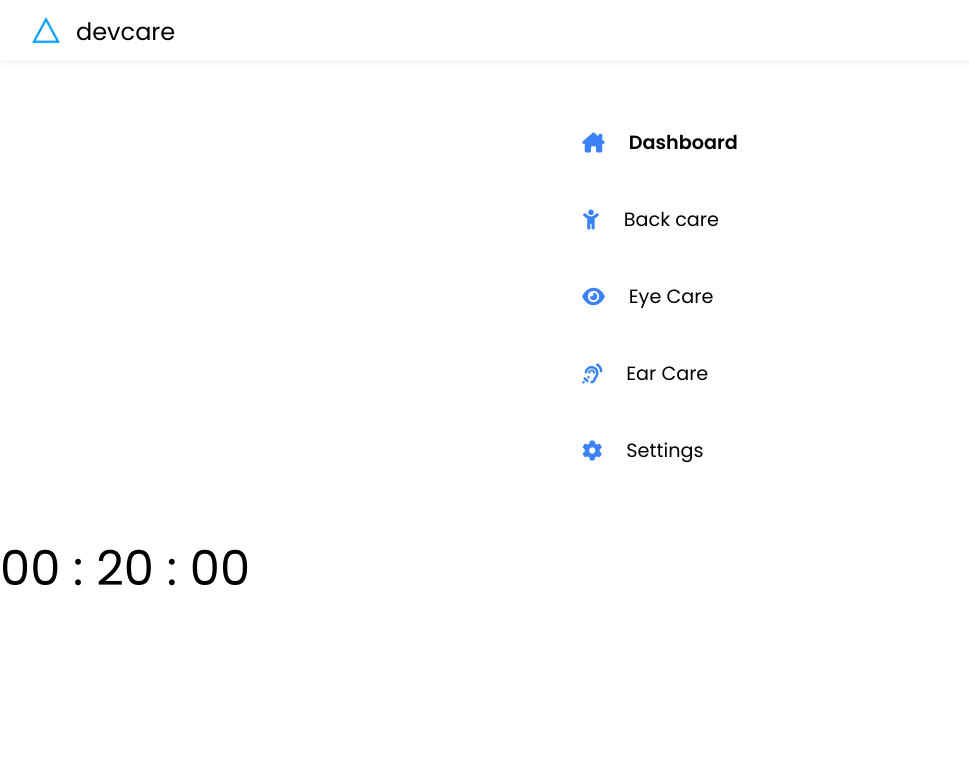
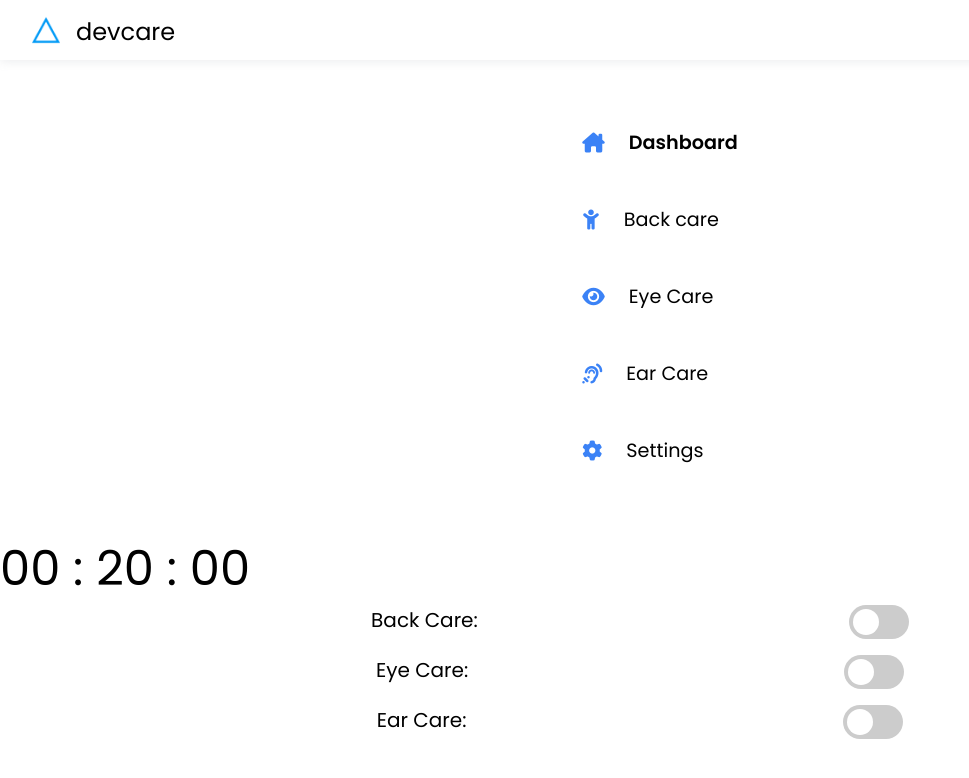
Before and after one commit to siddhigate/dev-care-app, a React (Create React App) app: page / in a window 1280 px wide. Shown: the top 778 px of the page, without its empty margins (0-969 px from the left). Built offline with nearby package versions, Linux system fonts and the light colour scheme.

Commit message:
style: toggle inputs

```diff
--- a/src/App.js
+++ b/src/App.js
@@ -1,6 +1,7 @@
 import Nav from "./components/core/Nav";
 import Sidebar from "./components/core/Sidebar";
 import TimerClock from "./components/core/TimerClock";
+import Toggles from "./components/core/Toggles";
 import './css/style.css';
 
 
@@ -10,6 +11,7 @@ function App() {
       <Nav></Nav>
       <Sidebar></Sidebar>
       <TimerClock hours="00" minutes="20" seconds="00"></TimerClock>
+      <Toggles/>
     </div>
   );
 }
--- /dev/null
+++ b/src/components/core/Toggles.js
@@ -0,0 +1,37 @@
+import React from "react";
+
+const Toggles = () => {
+  return (
+    <div className="options">
+      <div className="option">
+        <div>Back Care:</div>
+        <div>
+          <label className="switch">
+            <input type="checkbox"></input>
+            <span className="slider round"></span>
+          </label>
+        </div>
+      </div>
+      <div className="option">
+        <div>Eye Care:</div>
+        <div>
+          <label className="switch">
+            <input type="checkbox"></input>
+            <span className="slider round"></span>
+          </label>
+        </div>
+      </div>
+      <div className="option">
+        <div>Ear Care:</div>
+        <div>
+          <label className="switch">
+            <input type="checkbox"></input>
+            <span className="slider round"></span>
+          </label>
+        </div>
+      </div>
+    </div>
+  );
+};
+
+export default Toggles;
--- a/src/css/components/toggle.css
+++ b/src/css/components/toggle.css
@@ -60,3 +60,15 @@ input[type="checkbox"]:checked + .slider:before {
 .slider.round:before {
   border-radius: 50%;
 }
+
+.options {
+  display: flex;
+  flex-direction: column;
+  gap: 1rem;
+  font-size: 1.25rem;
+}
+
+.option {
+  display: flex;
+  justify-content: space-evenly;
+}
```
